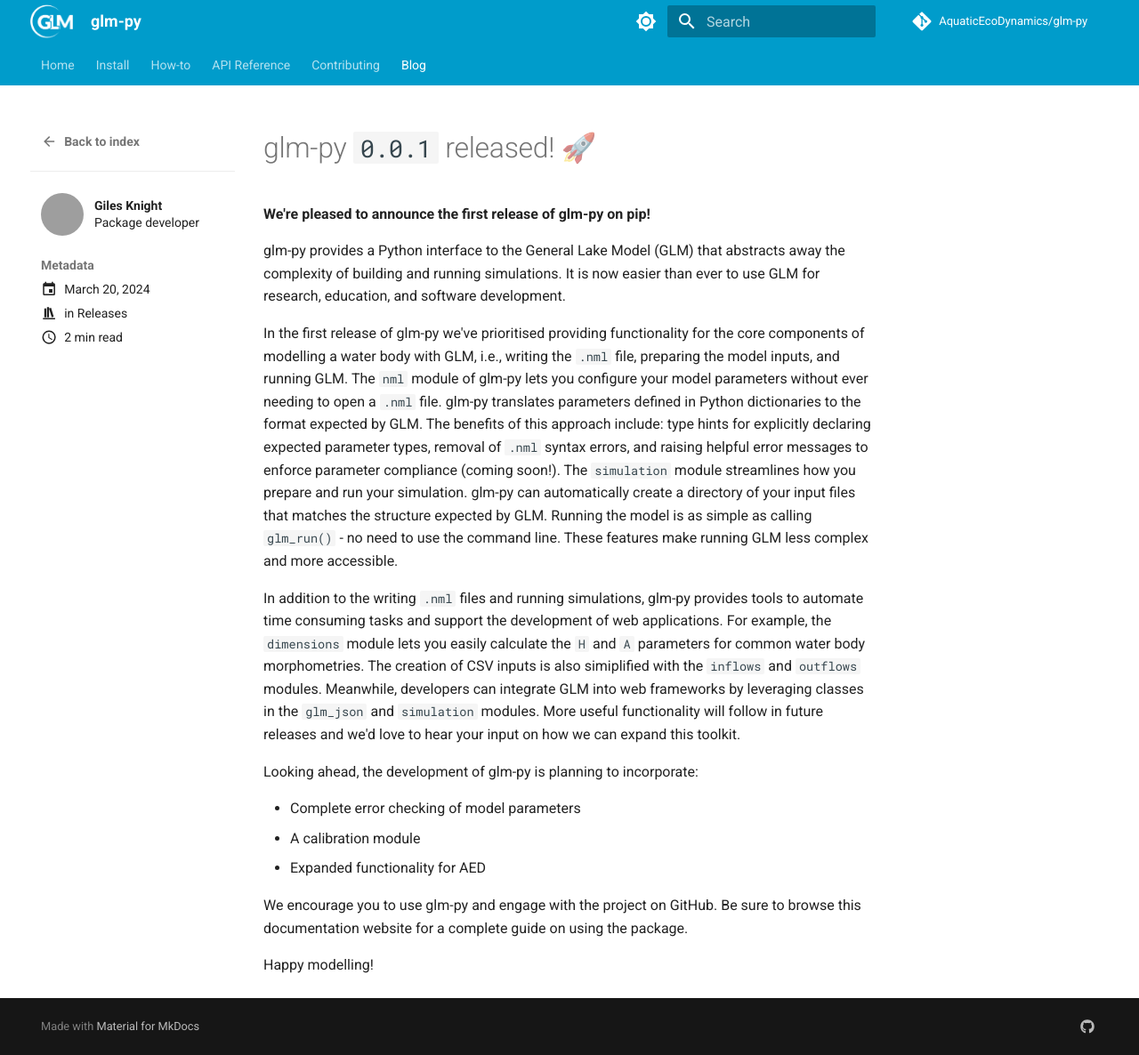
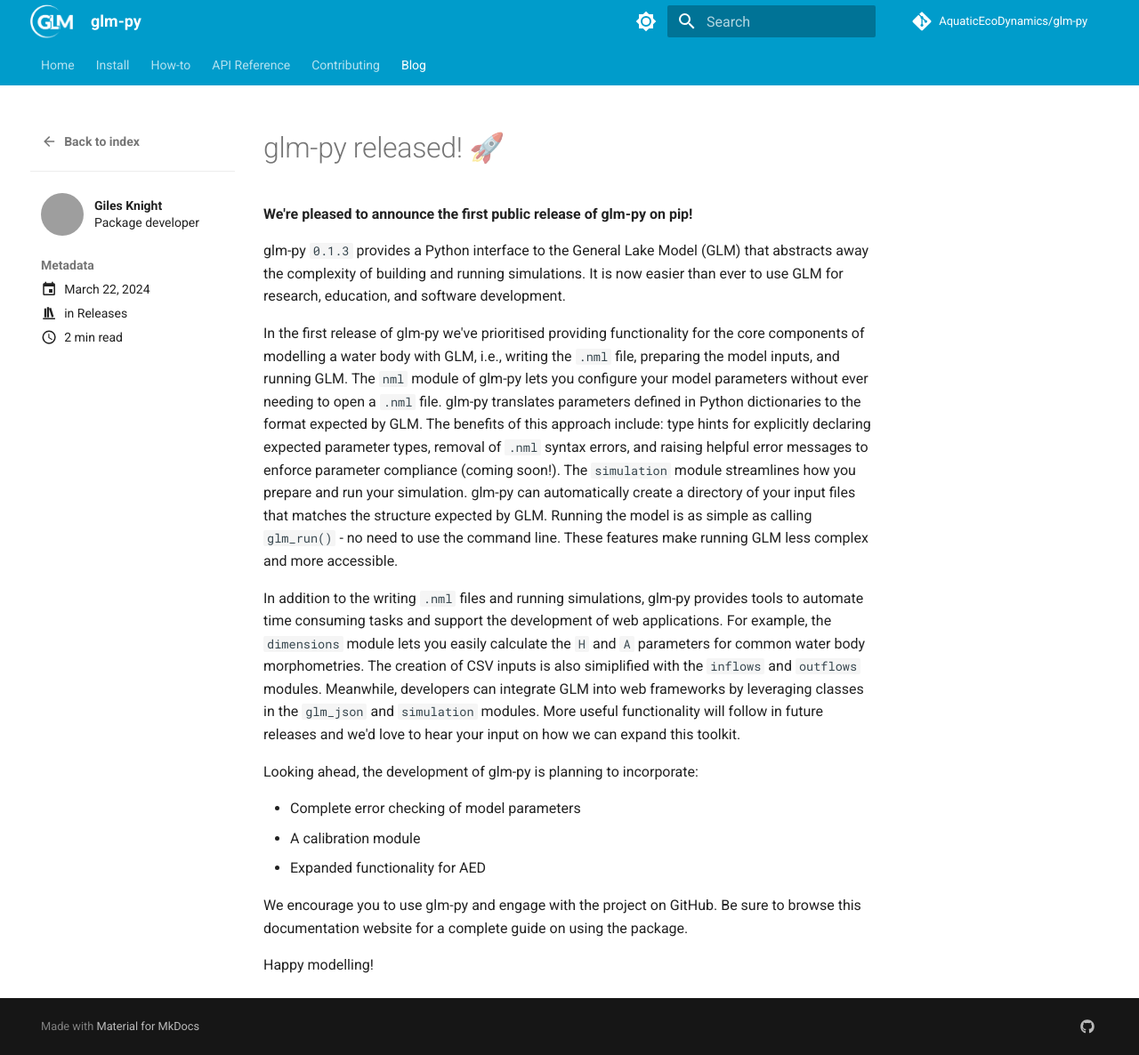
Before and after one commit to AquaticEcoDynamics/glm-py, an MkDocs documentation site: the page built from docs/blog/posts/glmpy-v0_1_3.md, in a window 1280 px wide and 1186 px high. Shown: the whole window at 89% size. Built offline with MkDocs 1.6.1 and Material for MkDocs 9.7.7, drawn with Linux system fonts in a browser that asks for light colours; comment, search, counter and statistics services are not loaded; grey boxes are pictures that could not be loaded.

Commit message:
update documentation for 0.1.3

```diff
--- a/docs/blog/posts/glmpy-v0_0_1.md
+++ b/docs/blog/posts/glmpy-v0_1_3.md
@@ -1,17 +1,17 @@
 ---
 draft: false
-date: 2024-03-20
+date: 2024-03-22
 authors:
   - gknight
 categories:
   - Releases
 ---
 
-# glm-py `0.0.1` released! 🚀
+# glm-py released! 🚀
 
-**We're pleased to announce the first release of glm-py on pip!**
+**We're pleased to announce the first public release of glm-py on pip!**
 
-glm-py provides a Python interface to the General Lake Model (GLM) that
+glm-py `0.1.3` provides a Python interface to the General Lake Model (GLM) that
 abstracts away the complexity of building and running simulations. It is now
 easier than ever to use GLM for research, education, and software development.
 
--- a/mkdocs.yml
+++ b/mkdocs.yml
@@ -82,7 +82,7 @@
     - NML: nml.md
     - Dimensions: dimensions.md
     - GLM_JSON: json-to-nml.md
-    - Simulations: simulation.md
+    - Simulation: simulation.md
     - Inflows: inflows.md
     - Outflows: outflows.md
   - Contributing:
```
Also changed, not shown: README.md (+3 -3 lines), docs/blog/posts/sparkling-lake-tutorial.md (+2 -2 lines), docs/index.md (+3 -3 lines), docs/installation.md (+5 -4 lines), 1 other file.
